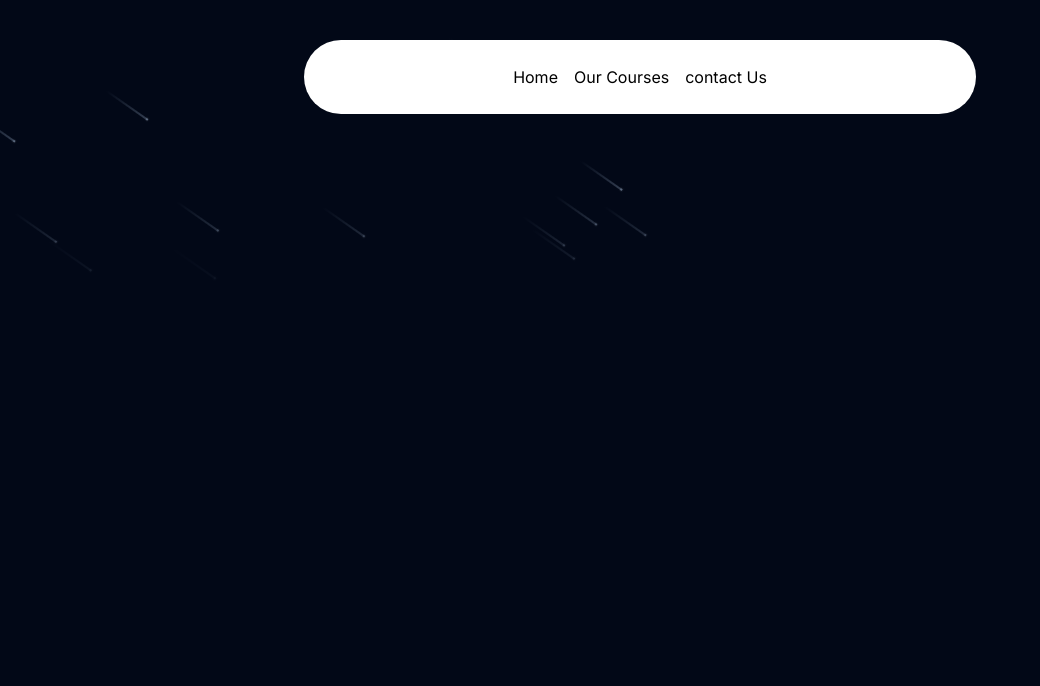
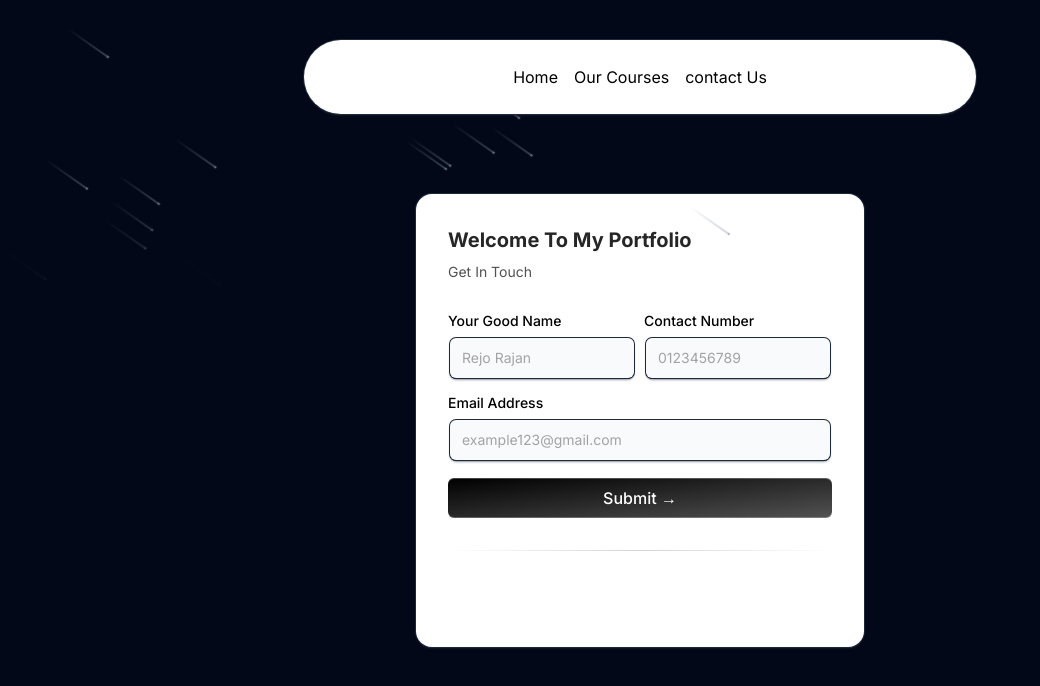
Before and after one commit to soham408/NextJS, a Next.js app: page /contact in a window 1280 px wide. Shown: the top 686 px of the page, without its empty margins (0-1040 px from the left). Built offline with nearby package versions, Linux system fonts and the light colour scheme.

Commit message:
appwrite database

```diff
--- a/package.json
+++ b/package.json
@@ -9,9 +9,11 @@
     "lint": "next lint"
   },
   "dependencies": {
+    "@radix-ui/react-label": "^2.1.1",
+    "@tabler/icons-react": "^3.28.1",
     "class-variance-authority": "^0.7.1",
     "clsx": "^2.1.1",
-    "framer-motion": "^11.18.0",
+    "framer-motion": "^11.18.1",
     "lucide-react": "^0.471.1",
     "mini-svg-data-uri": "^1.4.4",
     "next": "15.1.3",
--- a/src/app/contact/page.tsx
+++ b/src/app/contact/page.tsx
@@ -1,17 +1,87 @@
 'use client'
 import React, { FormEvent, useState } from 'react';
 import { Meteors } from "@/components/ui/meteors";
+import { Label } from "@/components/ui/label";
+import { Input } from "@/components/ui/input";
+import { cn } from "@/lib/utils";
+
+import {
+  IconBrandGithub,
+  IconBrandGoogle,
+  IconBrandOnlyfans,
+} from "@tabler/icons-react";
+import { div } from 'framer-motion/client';
+
+
+function page() {
+  const handleSubmit = (e: React.FormEvent<HTMLFormElement>) => {
+    e.preventDefault();
+    console.log("Form submitted");
+  };
+  return (
+
+    <div className='flex justify-center items-center h-screen pt-10'>
+    <div className="max-w-md mx-auto rounded-none md:rounded-2xl p-4 md:p-8 shadow-input bg-white dark:bg-black">
+    <h2 className="font-bold text-xl text-neutral-800 dark:text-neutral-200">
+      Welcome To My Portfolio
+    </h2>
+    <p className="text-neutral-600 text-sm max-w-sm mt-2 dark:text-neutral-300">
+      Get In Touch
+    </p>
+
+    <form className="my-8" onSubmit={handleSubmit}>
+      <div className="flex flex-col md:flex-row space-y-2 md:space-y-0 md:space-x-2 mb-4">
+        <LabelInputContainer>
+          <Label htmlFor="firstname">Your Good Name</Label>
+          <Input id="firstname" placeholder="Rejo Rajan" type="text" />
+        </LabelInputContainer>
+        <LabelInputContainer>
+          <Label htmlFor="lastname">Contact Number</Label>
+          <Input id="lastname" placeholder="0123456789" type="text" />
+        </LabelInputContainer>
+      </div>
+      <LabelInputContainer className="mb-4">
+        <Label htmlFor="email">Email Address</Label>
+        <Input id="email" placeholder="example123@gmail.com" type="email" />
+      </LabelInputContainer>
 
 
 
-function page() {
-  return (
+      <button
+        className="bg-gradient-to-br relative group/btn from-black dark:from-zinc-900 dark:to-zinc-900 to-neutral-600 block dark:bg-zinc-800 w-full text-white rounded-md h-10 font-medium shadow-[0px_1px_0px_0px_#ffffff40_inset,0px_-1px_0px_0px_#ffffff40_inset] dark:shadow-[0px_1px_0px_0px_var(--zinc-800)_inset,0px_-1px_0px_0px_var(--zinc-800)_inset]"
+        type="submit"
+      >
+        Submit &rarr;
+
+      </button>
+
+      <div className="bg-gradient-to-r from-transparent via-neutral-300 dark:via-neutral-700 to-transparent my-8 h-[1px] w-full" />
+
+      <div className="flex flex-col space-y-4">
+      </div>
+    </form>
+    <Meteors number={20} />
+  </div>
+  </div>
+  );
+}
 
 
 
-          <Meteors number={20} />
+const LabelInputContainer = ({
+  children,
+  className,
+}: {
+  children: React.ReactNode;
+  className?: string;
+}) => {
+  return (
+    <div className={cn("flex flex-col space-y-2 w-full", className)}>
+      {children}
+    </div>
+  );
+};
 
-  );
-}
+
 
 export default page
--- a/src/app/page.tsx
+++ b/src/app/page.tsx
@@ -7,7 +7,6 @@
 import UpcommingWbinars from "@/components/UpcommingWbinars";
 import Instructors from "@/components/Instructors";
 import Footer from "@/components/Footer";
-
 
 export default function Home() {
   return (
--- /dev/null
+++ b/src/components/ui/input.tsx
@@ -0,0 +1,61 @@
+// Input component extends from shadcnui - https://ui.shadcn.com/docs/components/input
+"use client";
+import * as React from "react";
+import { cn } from "@/lib/utils";
+import { useMotionTemplate, useMotionValue, motion } from "framer-motion";
+
+export interface InputProps
+  extends React.InputHTMLAttributes<HTMLInputElement> {}
+
+const Input = React.forwardRef<HTMLInputElement, InputProps>(
+  ({ className, type, ...props }, ref) => {
+    const radius = 100; // change this to increase the rdaius of the hover effect
+    const [visible, setVisible] = React.useState(false);
+
+    let mouseX = useMotionValue(0);
+    let mouseY = useMotionValue(0);
+
+    function handleMouseMove({ currentTarget, clientX, clientY }: any) {
+      let { left, top } = currentTarget.getBoundingClientRect();
+
+      mouseX.set(clientX - left);
+      mouseY.set(clientY - top);
+    }
+    return (
+      <motion.div
+        style={{
+          background: useMotionTemplate`
+        radial-gradient(
+          ${visible ? radius + "px" : "0px"} circle at ${mouseX}px ${mouseY}px,
+          var(--blue-500),
+          transparent 80%
+        )
+      `,
+        }}
+        onMouseMove={handleMouseMove}
+        onMouseEnter={() => setVisible(true)}
+        onMouseLeave={() => setVisible(false)}
+        className="p-[2px] rounded-lg transition duration-300 group/input"
+      >
+        <input
+          type={type}
+          className={cn(
+            `flex h-10 w-full border-none bg-gray-50 dark:bg-zinc-800 text-black dark:text-white shadow-input rounded-md px-3 py-2 text-sm  file:border-0 file:bg-transparent
+          file:text-sm file:font-medium placeholder:text-neutral-400 dark:placeholder-text-neutral-600
+          focus-visible:outline-none focus-visible:ring-[2px]  focus-visible:ring-neutral-400 dark:focus-visible:ring-neutral-600
+           disabled:cursor-not-allowed disabled:opacity-50
+           dark:shadow-[0px_0px_1px_1px_var(--neutral-700)]
+           group-hover/input:shadow-none transition duration-400
+           `,
+            className
+          )}
+          ref={ref}
+          {...props}
+        />
+      </motion.div>
+    );
+  }
+);
+Input.displayName = "Input";
+
+export { Input };
--- /dev/null
+++ b/src/components/ui/label.tsx
@@ -0,0 +1,24 @@
+// Label component extends from shadcnui - https://ui.shadcn.com/docs/components/label
+
+"use client";
+import * as React from "react";
+import * as LabelPrimitive from "@radix-ui/react-label";
+
+import { cn } from "@/lib/utils";
+
+const Label = React.forwardRef<
+  React.ElementRef<typeof LabelPrimitive.Root>,
+  React.ComponentPropsWithoutRef<typeof LabelPrimitive.Root>
+>(({ className, ...props }, ref) => (
+  <LabelPrimitive.Root
+    ref={ref}
+    className={cn(
+      "text-sm font-medium text-black dark:text-white leading-none peer-disabled:cursor-not-allowed peer-disabled:opacity-70",
+      className
+    )}
+    {...props}
+  />
+));
+Label.displayName = LabelPrimitive.Root.displayName;
+
+export { Label };
--- a/tailwind.config.ts
+++ b/tailwind.config.ts
@@ -53,6 +53,9 @@
   darkMode: ['class', "class"],
   theme: {
   	extend: {
+		boxShadow: {
+			input: `0px 2px 3px -1px rgba(0,0,0,0.1), 0px 1px 0px 0px rgba(25,28,33,0.02), 0px 0px 0px 1px rgba(25,28,33,0.08)`,
+		  },
   		animation: {
   			spotlight: 'spotlight 2s ease .75s 1 forwards',
   			scroll: 'scroll var(--animation-duration, 40s) var(--animation-direction, forwards) linear infinite',
```
Also changed, not shown: src/appwrite/auth.js (added, +38 -0 lines), src/config/config.js (added, +7 -0 lines), 1 other file (tests, documents, lock files or other folders).
